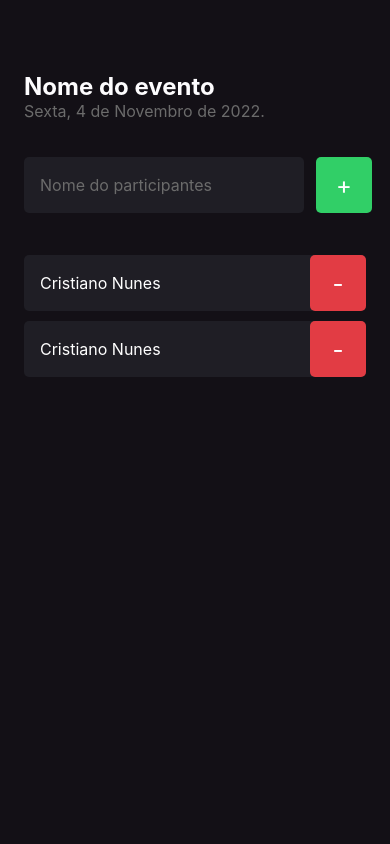
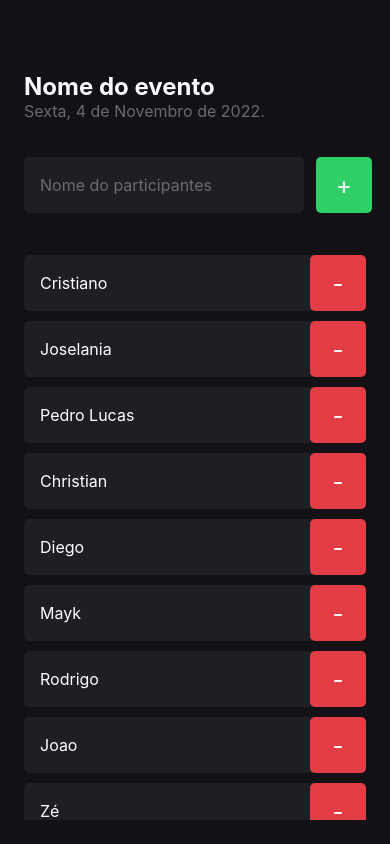
Before and after one commit to CristianoNunes/imhere, a React Native app: screen / in a window 390 px wide. Built offline with nearby package versions, Linux system fonts and the light colour scheme.

Commit message:
Add scrollview

```diff
--- a/src/components/Participant/index.tsx
+++ b/src/components/Participant/index.tsx
@@ -1,13 +1,16 @@
 import { Text, TouchableOpacity, View } from "react-native";
 import { styles } from "./styles";
 
-export function Participant() {
-  const handleParticipantRemove = () => {};
+type ParticipantProps = {
+  name: string;
+  onRemove: () => void;
+};
 
+export function Participant({ name, onRemove }: ParticipantProps) {
   return (
     <View style={styles.container}>
-      <Text style={styles.name}>Cristiano Nunes</Text>
-      <TouchableOpacity style={styles.button} onPress={handleParticipantRemove}>
+      <Text style={styles.name}>{name}</Text>
+      <TouchableOpacity style={styles.button} onPress={onRemove}>
         <Text style={styles.buttonText}>-</Text>
       </TouchableOpacity>
     </View>
--- a/src/screens/Home/index.tsx
+++ b/src/screens/Home/index.tsx
@@ -1,12 +1,35 @@
-import { Text, TextInput, TouchableOpacity, View } from "react-native";
+import {
+  ScrollView,
+  Text,
+  TextInput,
+  TouchableOpacity,
+  View,
+} from "react-native";
 
 import { Participant } from "../../components/Participant";
 
 import { styles } from "./styles";
 
 export function Home() {
+  const participants = [
+    "Cristiano",
+    "Joselania",
+    "Pedro Lucas",
+    "Christian",
+    "Diego",
+    "Mayk",
+    "Rodrigo",
+    "Joao",
+    "Zé",
+    "Maria",
+    "Jessica",
+  ];
   const handleParticipantAdd = () => {
-    console.log("vc clicou");
+    console.log("vc adicionou");
+  };
+
+  const handleParticipantRemove = () => {
+    console.log("vc removeu");
   };
 
   return (
@@ -26,9 +49,15 @@
           <Text style={styles.buttonText}>+</Text>
         </TouchableOpacity>
       </View>
-
-      <Participant />
-      <Participant />
+      <ScrollView showsVerticalScrollIndicator={false}>
+        {participants.map((participant) => (
+          <Participant
+            key={participant}
+            name={participant}
+            onRemove={handleParticipantRemove}
+          />
+        ))}
+      </ScrollView>
     </View>
   );
 }
```
